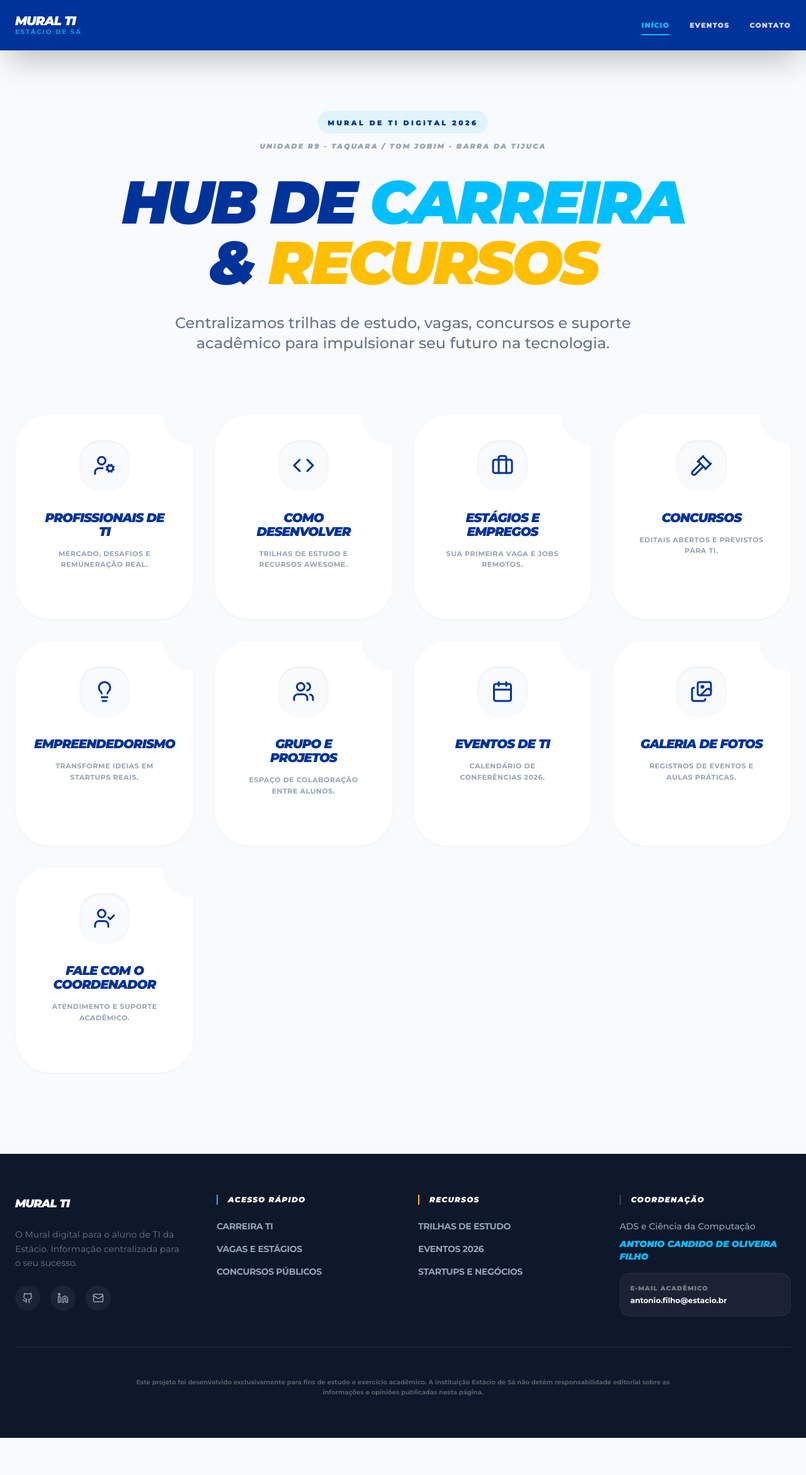
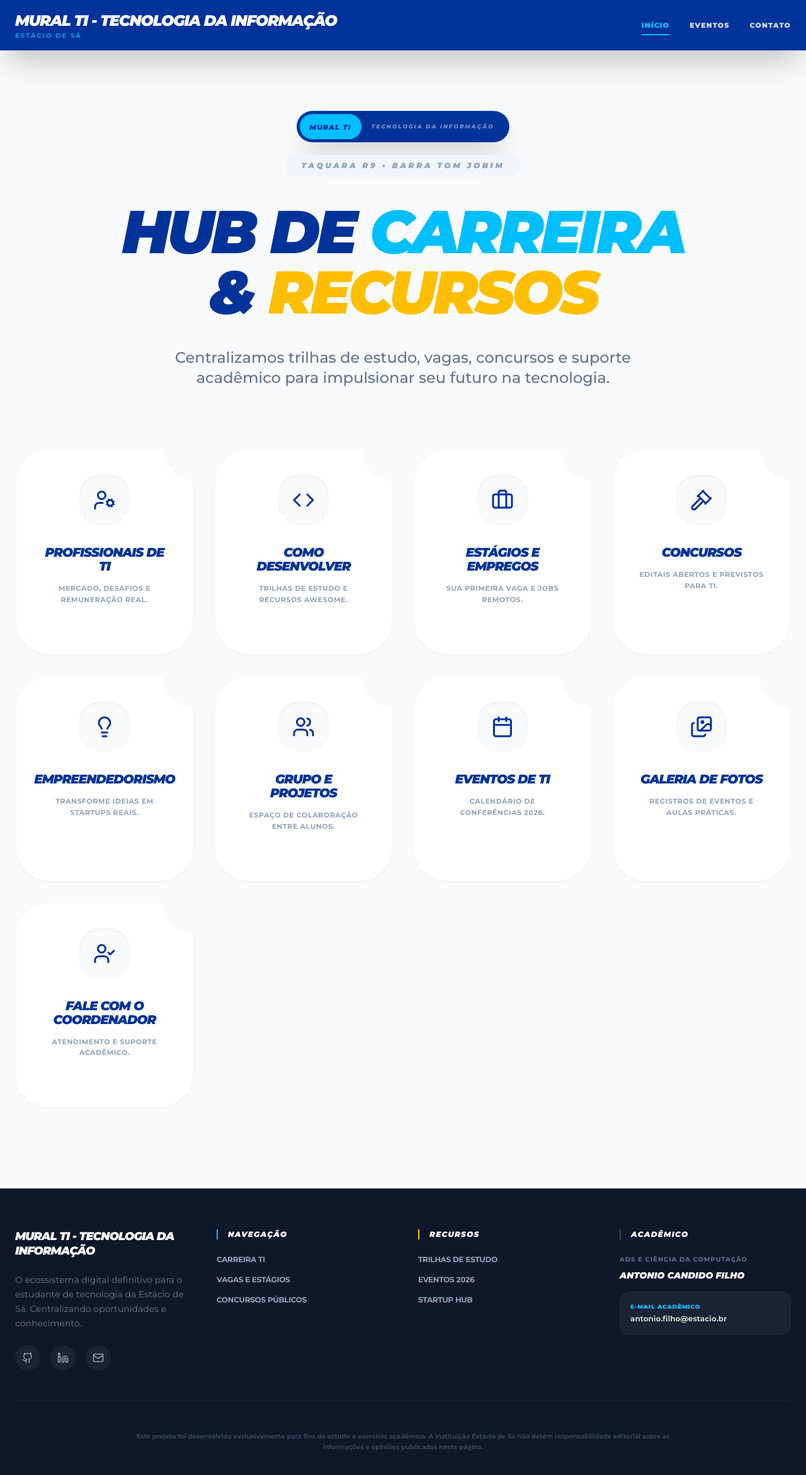
Before and after one commit to AntonioCandido/mural_ti, a React (Vite) app: page /#/home in a window 1280 px wide. Shown: the top 2342 px of the page at 63% size. Before the commit the page ends 2283 px from the top, so only its background shows below. Built offline with nearby package versions, Linux system fonts and the light colour scheme.

Commit message:
feat: Update brand name and improve UI elements
Refactors the application's brand name and associated metadata to a more descriptive and aligned format. Enhances visual presentation of brand elements and navigation components for a more polished user experience.

```diff
--- a/components/Footer.tsx
+++ b/components/Footer.tsx
@@ -24,10 +24,12 @@ const Footer: React.FC = () => {
           {/* Brand Info */}
           <div className="col-span-1 md:col-span-1">
             <div className="flex items-center gap-3 mb-6">
-              <span className="text-white font-black italic uppercase tracking-tighter text-lg">Mural TI</span>
+              <span className="text-white font-black italic uppercase tracking-tighter text-lg leading-tight">
+                Mural Ti - Tecnologia da Informação
+              </span>
             </div>
             <p className="text-sm leading-relaxed mb-6 opacity-70">
-              O Mural digital para o aluno de TI da Estácio. Informação centralizada para o seu sucesso.
+              O ecossistema digital definitivo para o estudante de tecnologia da Estácio de Sá. Centralizando oportunidades e conhecimento.
             </p>
             <div className="flex gap-4">
               <a href="#" className="w-10 h-10 rounded-full bg-white/5 flex items-center justify-center hover:bg-estacio-cyan hover:text-estacio-navy transition-all">
@@ -44,8 +46,8 @@ const Footer: React.FC = () => {
 
           {/* Quick Links */}
           <div className="col-span-1">
-            <h4 className="text-white font-black uppercase text-xs tracking-widest mb-6 italic border-l-2 border-estacio-cyan pl-4">Acesso Rápido</h4>
-            <ul className="space-y-4 text-sm font-bold uppercase tracking-tight">
+            <h4 className="text-white font-black uppercase text-xs tracking-widest mb-6 italic border-l-2 border-estacio-cyan pl-4">Navegação</h4>
+            <ul className="space-y-4 text-xs font-bold uppercase tracking-tight">
               {quickLinks.map((link) => (
                 <li key={link.href}>
                   <a
@@ -64,28 +66,28 @@ const Footer: React.FC = () => {
           {/* Resources */}
           <div className="col-span-1">
             <h4 className="text-white font-black uppercase text-xs tracking-widest mb-6 italic border-l-2 border-estacio-amber pl-4">Recursos</h4>
-            <ul className="space-y-4 text-sm font-bold uppercase tracking-tight">
+            <ul className="space-y-4 text-xs font-bold uppercase tracking-tight">
               <li><a href={ViewType.DESENVOLVIMENTO} onClick={(e) => handleLinkClick(e, ViewType.DESENVOLVIMENTO)} className="hover:text-estacio-amber transition-colors">Trilhas de Estudo</a></li>
               <li><a href={ViewType.EVENTOS} onClick={(e) => handleLinkClick(e, ViewType.EVENTOS)} className="hover:text-estacio-amber transition-colors">Eventos 2026</a></li>
-              <li><a href={ViewType.EMPREENDEDOR} onClick={(e) => handleLinkClick(e, ViewType.EMPREENDEDOR)} className="hover:text-estacio-amber transition-colors">Startups e Negócios</a></li>
+              <li><a href={ViewType.EMPREENDEDOR} onClick={(e) => handleLinkClick(e, ViewType.EMPREENDEDOR)} className="hover:text-estacio-amber transition-colors">Startup Hub</a></li>
             </ul>
           </div>
 
           {/* Contact / Coordination */}
           <div className="col-span-1">
-            <h4 className="text-white font-black uppercase text-xs tracking-widest mb-6 italic border-l-2 border-white/20 pl-4">Coordenação</h4>
-            <p className="text-sm mb-2 font-medium">ADS e Ciência da Computação</p>
-            <p className="text-sm font-black text-estacio-cyan italic mb-4">ANTONIO CANDIDO DE OLIVEIRA FILHO</p>
+            <h4 className="text-white font-black uppercase text-xs tracking-widest mb-6 italic border-l-2 border-white/20 pl-4">Acadêmico</h4>
+            <p className="text-[10px] font-bold text-slate-500 uppercase tracking-widest mb-2">ADS e Ciência da Computação</p>
+            <p className="text-sm font-black text-white italic mb-4">ANTONIO CANDIDO FILHO</p>
             <div className="bg-white/5 p-4 rounded-2xl border border-white/5">
-              <p className="text-[10px] font-black uppercase tracking-widest text-white/40 mb-1">E-mail Acadêmico</p>
-              <p className="text-xs font-bold text-white">antonio.filho@estacio.br</p>
+              <p className="text-[9px] font-black uppercase tracking-widest text-estacio-cyan mb-1">E-mail Acadêmico</p>
+              <p className="text-xs font-bold text-white/80">antonio.filho@estacio.br</p>
             </div>
           </div>
         </div>
 
         {/* Bottom Bar */}
         <div className="pt-12 border-t border-slate-800 flex flex-col items-center">
-          <p className="text-[10px] font-bold text-white/30 text-center leading-relaxed max-w-4xl">
+          <p className="text-[10px] font-bold text-slate-500 text-center leading-relaxed max-w-4xl opacity-50">
             Este projeto foi desenvolvido exclusivamente para fins de estudo e exercício acadêmico. A instituição Estácio de Sá não detém responsabilidade editorial sobre as informações e opiniões publicadas nesta página.
           </p>
         </div>
--- a/components/Header.tsx
+++ b/components/Header.tsx
@@ -47,22 +47,20 @@ const Header: React.FC = () => {
           <a
             href={ViewType.HOME}
             onClick={(e) => handleLinkClick(e, ViewType.HOME)}
-            className="flex items-center gap-3 group"
+            className="flex flex-col group"
             aria-label="Ir para o início"
           >
-            <div className="flex flex-col">
-              <span className="font-black text-xl tracking-tighter leading-none italic uppercase group-hover:text-estacio-cyan transition-colors">
-                Mural TI
-              </span>
-              <span className="text-[10px] font-bold tracking-[0.2em] text-estacio-cyan uppercase opacity-80">
-                Estácio de Sá
-              </span>
-            </div>
+            <h1 className="font-black text-xl md:text-2xl tracking-tighter leading-none italic uppercase group-hover:text-estacio-cyan transition-colors">
+              Mural Ti - Tecnologia da Informação
+            </h1>
+            <span className="text-[10px] font-bold tracking-[0.2em] text-estacio-cyan uppercase opacity-80">
+              Estácio de Sá
+            </span>
           </a>
 
           {/* Offline Badge */}
           {isOffline && (
-            <div className="hidden sm:flex items-center gap-2 bg-amber-500 text-estacio-navy px-3 py-1 rounded-full animate-pulse shadow-lg">
+            <div className="hidden sm:flex items-center gap-2 bg-amber-500 text-estacio-navy px-3 py-1 rounded-full animate-pulse shadow-lg ml-4">
               <WifiOff size={12} strokeWidth={3} />
               <span className="text-[9px] font-black uppercase tracking-widest">Modo Offline</span>
             </div>
@@ -105,15 +103,6 @@ const Header: React.FC = () => {
         }`}
       >
         <div className="flex flex-col gap-6">
-          {isOffline && (
-            <div className="bg-amber-500/10 border border-amber-500/20 p-4 rounded-2xl mb-4 flex items-center gap-3">
-              <WifiOff size={20} className="text-amber-500" />
-              <div>
-                <p className="text-[10px] font-black uppercase tracking-widest text-amber-500">Visualização Offline</p>
-                <p className="text-xs text-white/60">Conecte-se para ver as últimas vagas.</p>
-              </div>
-            </div>
-          )}
           {navLinks.map((link) => (
             <a
               key={link.href}
--- a/index.html
+++ b/index.html
@@ -4,20 +4,20 @@
 <head>
     <meta charset="UTF-8">
     <meta name="viewport" content="width=device-width, initial-scale=1.0, maximum-scale=1.0, user-scalable=no">
-    <title>Mural TI - Estácio</title>
+    <title>Mural Ti - Tecnologia da Informação - Estácio</title>
     <meta name="description" content="Portal de recursos e informações para alunos de Tecnologia da Informação da Estácio.">
 
     <!-- PWA / Mobile Meta Tags -->
     <meta name="theme-color" content="#003399">
     <meta name="apple-mobile-web-app-capable" content="yes">
     <meta name="apple-mobile-web-app-status-bar-style" content="black-translucent">
-    <meta name="apple-mobile-web-app-title" content="Mural TI">
+    <meta name="apple-mobile-web-app-title" content="Mural Ti - Tecnologia da Informação">
     <link rel="apple-touch-icon" href="https://ui-avatars.com/api/?name=Mural+TI&background=003399&color=fff&size=192">
     <link rel="manifest" href="./manifest.json">
 
     <!-- Open Graph (Vercel/Social) -->
     <meta property="og:type" content="website">
-    <meta property="og:title" content="Mural TI - Estácio">
+    <meta property="og:title" content="Mural Ti - Tecnologia da Informação - Estácio">
     <meta property="og:description" content="Hub de Carreira & Recursos para estudantes de TI.">
     <meta property="og:image" content="https://ui-avatars.com/api/?name=Mural+TI&background=003399&color=fff&size=512">
 
--- a/screens/Home.tsx
+++ b/screens/Home.tsx
@@ -11,15 +11,18 @@ const Home: React.FC = () => {
   return (
     <div className="container mx-auto px-6 py-12 md:py-20 fade-in">
       <header className="max-w-5xl mb-24 text-center mx-auto">
-        <div className="flex flex-col items-center mb-8 gap-3">
-          <div className="inline-block px-4 py-1.5 bg-estacio-cyan/10 rounded-full">
-            <span className="text-estacio-navy font-black text-[11px] uppercase tracking-[0.3em]">Mural de Ti Digital 2026</span>
+        <div className="flex flex-col items-center mb-10 gap-5">
+          <div className="inline-flex items-center bg-estacio-navy rounded-full p-1 pr-6 shadow-2xl border border-white/10 group hover:scale-105 transition-transform">
+            <div className="bg-estacio-cyan px-4 py-2 rounded-full shadow-inner">
+              <span className="text-estacio-navy font-black text-[11px] uppercase tracking-widest italic">Mural Ti</span>
+            </div>
+            <span className="text-white/40 font-black text-[9px] uppercase tracking-[0.2em] ml-4 italic">Tecnologia da Informação</span>
           </div>
-          <span className="text-[9px] md:text-[11px] font-black text-slate-400 uppercase tracking-[0.2em] italic">
-            Unidade R9 - Taquara / Tom Jobim - Barra da Tijuca
+          <span className="text-[10px] md:text-[12px] font-black text-slate-400 uppercase tracking-[0.3em] italic bg-slate-100 px-6 py-2 rounded-xl">
+            Taquara R9 • Barra Tom Jobim
           </span>
         </div>
-        <h2 className="text-5xl md:text-8xl font-black text-estacio-navy italic uppercase tracking-tighter leading-none mb-8">
+        <h2 className="text-5xl md:text-8xl font-black text-estacio-navy italic uppercase tracking-tighter leading-none mb-10">
           Hub de <span className="text-estacio-cyan">Carreira</span><br/>& <span className="text-estacio-amber">Recursos</span>
         </h2>
         <p className="text-xl md:text-2xl text-slate-500 font-medium leading-relaxed max-w-3xl mx-auto">
```
